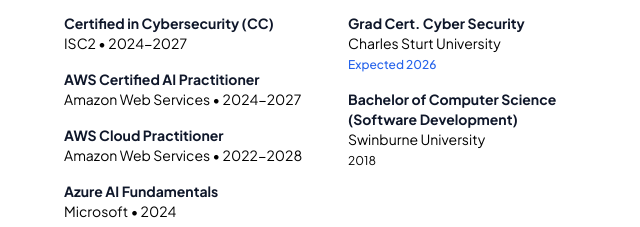
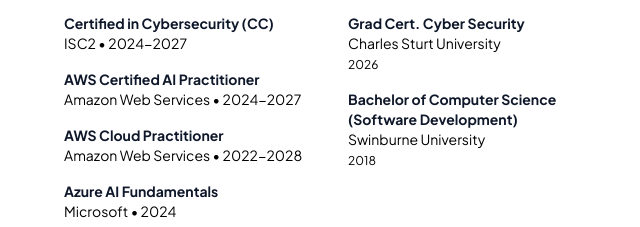
Before and after one commit to edleeenna/cloud-resume-challenge, a website: page public/resume/index.html in a window 1280 px wide. Shown: the part 1855-2082 px from the top of the page, 584-1224 px from the left. Drawn offline with Linux system fonts and the light colour scheme; no server answers.

```diff
--- a/public/resume/index.html
+++ b/public/resume/index.html
@@ -420,7 +420,7 @@
                                 <li class="text-sm">
                                     <div class="font-bold text-navy">Grad Cert. Cyber Security</div>
                                     <div class="text-slate-500">Charles Sturt University</div>
-                                    <div class="text-xs text-blue-600 font-medium mt-1">Expected 2026</div>
+                                    <div class="text-xs text-slate-400 mt-1">2026</div>
                                 </li>
                                 <li class="text-sm">
                                     <div class="font-bold text-navy">Bachelor of Computer Science (Software Development)
```
Also changed, not shown: 1 other file.
